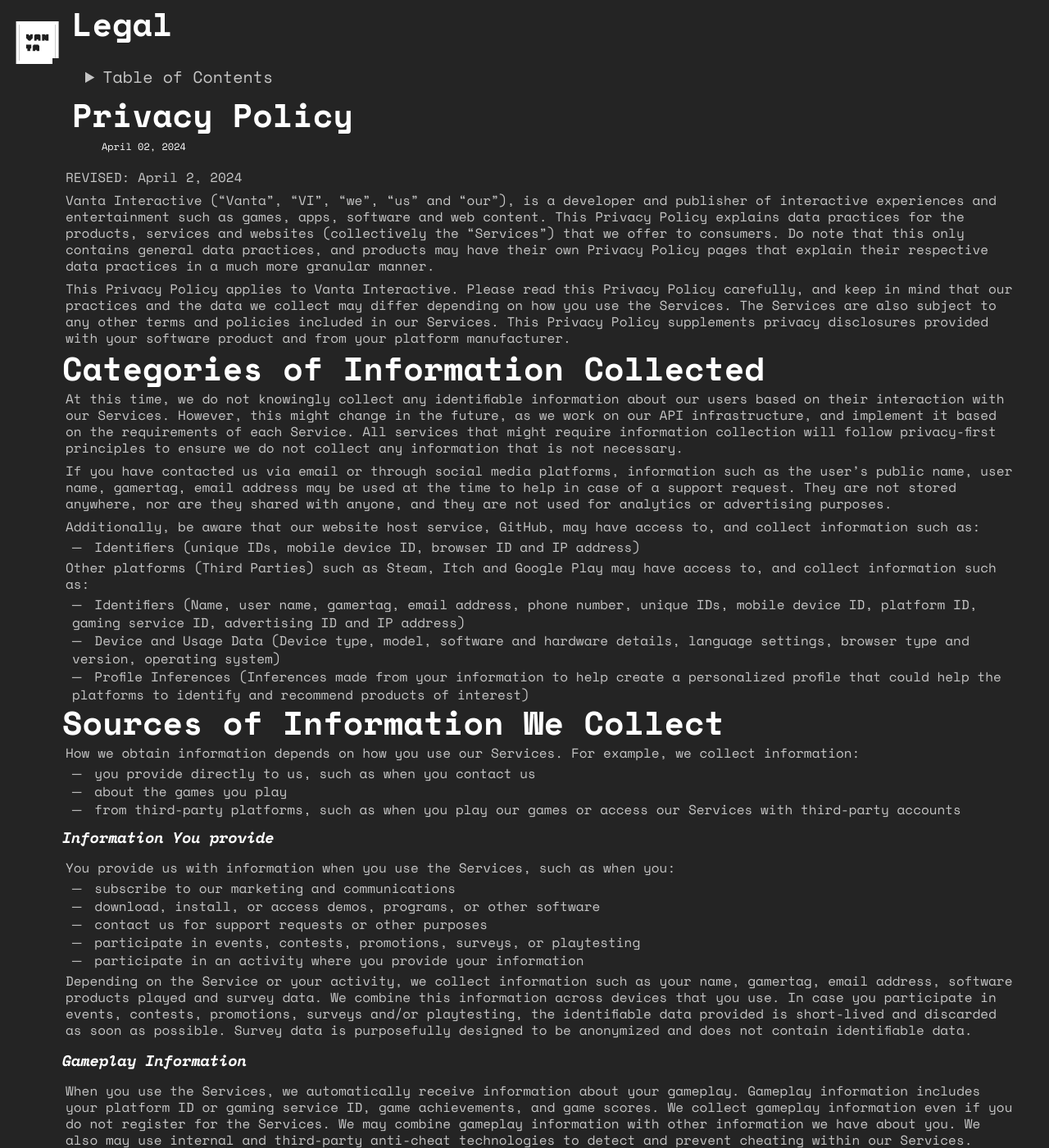
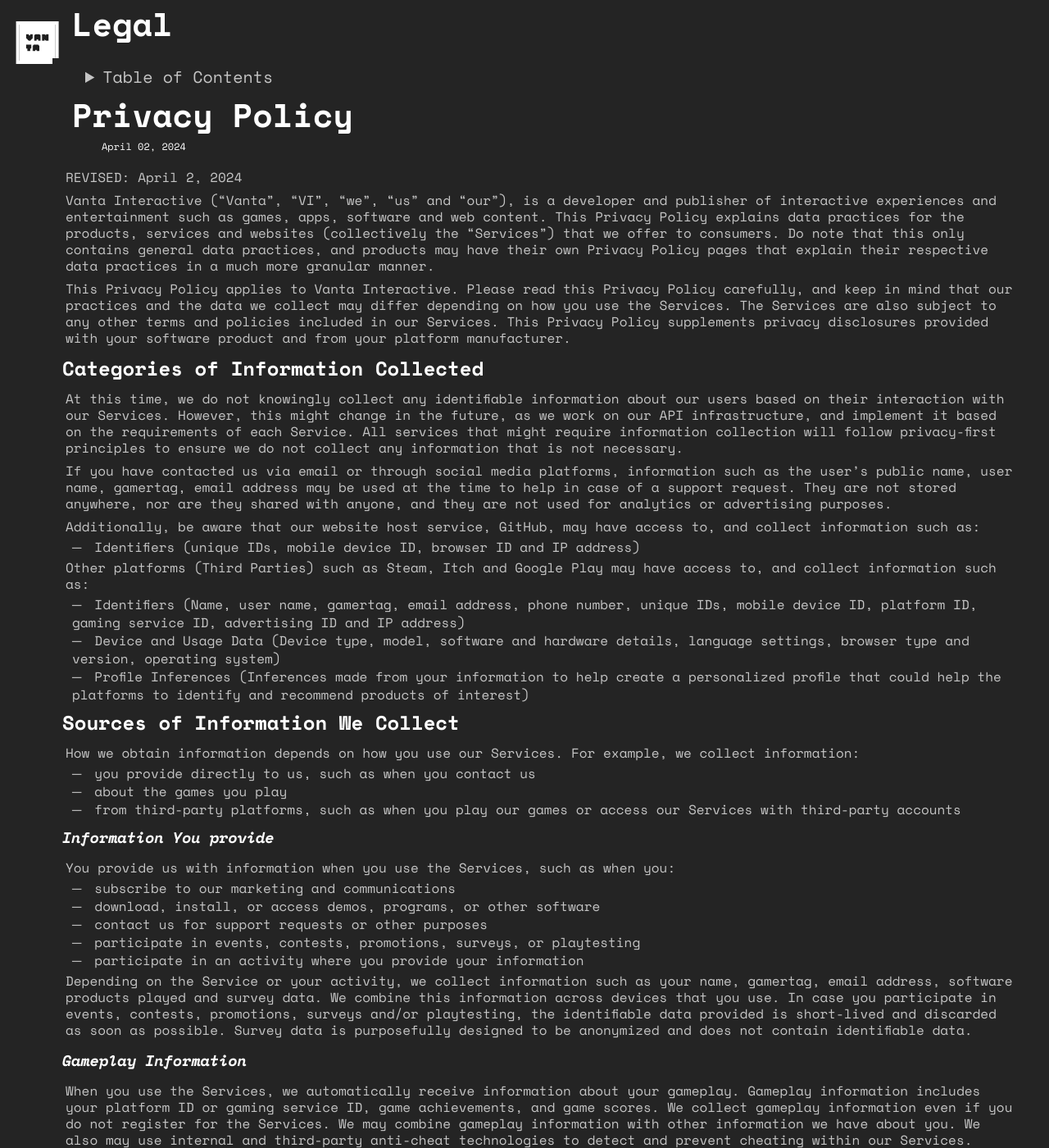
Before and after one commit to VantaInteractive/Legal, a Jekyll site: the page built from privacy-policy.md, in a window 1280 px wide and 1400 px high. Shown: the whole window at 82% size. Built offline with Jekyll 4.4.1, drawn with Linux system fonts in a browser that asks for light colours; some web fonts are replaced.

Commit message:
RELEASE: VI Legal (2024-06-01)

```diff
--- a/_includes/header.html
+++ b/_includes/header.html
@@ -1,11 +1,11 @@
 <!-- Header begin -->
-        <header class="header header-padding bg-header">
+        <header class="header header-padding bg-header" id="landing">
             <div class="header-left">
                 <div class="header-branding row">
                     <a href="https://vantainteractive.com/">
                     <img class="header-logo" id="logo" src="{{ site.baseurl }}/favicon/vi-logo-big-wh.png" alt="VI brand image"/></a>
                     <div class="header-spacing"></div>
-                    <a href="{{ site.baseurl }}"><p class="header-branding monospace white rem3 semibold">Legal</p></a>
+                    <a href="{{ site.baseurl }}/"><p class="header-branding monospace white rem3 semibold">Legal</p></a>
                 </div>
               </div>
         </header>
--- a/css/styles.css
+++ b/css/styles.css
@@ -142,6 +142,10 @@
 .footnote::before {content: "["; font-variant-position: super;}
 .footnote::after {content: "]"; font-variant-position: super;}
 .footnotes {font-style: italic; font-size: var(--rem1);}
+.redacted-document p, .redacted-document p em .redacted-document ul, .redacted-document ul li, .redacted-coument a, .redacted-document li {color: var(--vantagray) !important; letter-spacing: -0.25px !important;}
+.redacted-document header .header-logo {width: var(--rem5-75) !important; height: var(--rem5-75) !important;}
+.redacted-document .post-title {padding-bottom: var(--rem5-75) !important;}
+.redacted-document hr {border: var(--headerbg-dark-transparent) solid 0.125rem; width: 100%;}
 
 .doc-column-right {flex-grow: 1; overflow: hidden;}
 .space-evenly {justify-content: space-evenly;}
--- a/privacy-policy.md
+++ b/privacy-policy.md
@@ -12,7 +12,7 @@
 
 This Privacy Policy applies to Vanta Interactive. Please read this Privacy Policy carefully, and keep in mind that our practices and the data we collect may differ depending on how you use the Services. The Services are also subject to any other terms and policies included in our Services. This Privacy Policy supplements privacy disclosures provided with your software product and from your platform manufacturer.
 
-# Categories of Information Collected
+## Categories of Information Collected
 At this time, we do not knowingly collect any identifiable information about our users based on their interaction with our Services. However, this might change in the future, as we work on our API infrastructure, and implement it based on the requirements of each Service. All services that might require information collection will follow privacy-first principles to ensure we do not collect any information that is not necessary.
 
 If you have contacted us via email or through social media platforms, information such as the user's public name, user name, gamertag, email address may be used at the time to help in case of a support request. They are not stored anywhere, nor are they shared with anyone, and they are not used for analytics or advertising purposes.
@@ -25,7 +25,7 @@
 - Device and Usage Data (Device type, model, software and hardware details, language settings, browser type and version, operating system)
 - Profile Inferences (Inferences made from your information to help create a personalized profile that could help the platforms to identify and recommend products of interest)
 
-# Sources of Information We Collect
+## Sources of Information We Collect
 How we obtain information depends on how you use our Services. For example, we collect information:
 - you provide directly to us, such as when you contact us
 - about the games you play
@@ -47,7 +47,7 @@
 ### *Information from Third Parties*
 We fully rely on Third-Party providers such as Steam, Itch, Google Play to share statistics related to player engagement to improve our user research, and to get to know better our user base. These statistics do not contain identifiable information such as names, user names, email addresses, unique IDs.
 
-# When We Share Information
+## When We Share Information
 As detailed below, we share your information with:
 - public statistics
 - vendors that perform support and other services for us
@@ -65,25 +65,25 @@
 - Legal & Safety: We may share your information to protect the security of our Services, servers, network systems, databases, users and business and in connection with an investigation of fraud, intellectual property infringements, interference with our rights, property or users, or other activity that is illegal or may expose you or us to legal liability, including as required or requested by law enforcement or other government officials. We also may share your information with third parties when we have reason to believe that a disclosure is necessary to address potential or actual injury or interference with our rights, property, operations, users, or others who may be harmed or may suffer loss or damage, or when we believe that it is necessary to protect our rights, investigate, or enforce our policies, terms, combat fraud, or comply with a judicial proceeding, court order, or legal process served on Vanta Interactive. We also may share your information when we have reason to believe it is necessary to investigate or enforce our policies, terms, or other legal document or contract related to the Services or rights of a third-party.
 - As Disclosed to You: We may share your information as disclosed to you at the time of collection.
 
-# Manage Your Communications
+## Manage Your Communications
 We provide the option for you to manage your communications you receive from us. These include the email unsubscribe option.
 
 ### *Email Unsubscribe*
 You can unsubscribe from marketing emails from Vanta Interactive by using the unsubscribe link provided in the email.
 
-# Data Retention
+## Data Retention
 We’ll keep your information for as long as necessary to provide you with the Services, fulfill our legal obligations, and/or exercise, defend or establish our rights.
 
 We may still retain some of your personal information in our files for a reasonable period of time to resolve disputes, enforce our terms and policies, administer our Services, comply with technical and legal requirements, and/or other constraints related to the security, integrity, and operation of our Services, after which we will take steps to delete or archive your personal information.
 
-# Children’s Privacy
+## Children’s Privacy
 
 Generally, we direct our Services to a general audience and we do not knowingly collect personal information from children under 13 years old (or older, if applicable law provides for different protections). We may direct certain Services to an audience of all ages—including children. For these Services, we may restrict the collection of personal information on the Services from anyone, apply an age gate allowing children to use the Services while restricting the collection of personal information on the Services from children, or get a parent’s permission to collect personal information from children. If we become aware that a child has provided personal information without a parent’s permission, we will promptly delete this information. We encourage parents to instruct their children to never give out their real names, addresses, or phone numbers, without permission, when using the Internet.
 
-# Data Security
+## Data Security
 We follow generally accepted industry standards and maintain appropriate safeguards to help protect the security, integrity, and privacy of the information we collect about you. These security measures are designed to protect against the accidental or unlawful destruction, loss, misuse, alteration, and unauthorized disclosure of, or access to, the information under our control. However, no system can be 100% secure and we cannot guarantee our security measures.
 
-# Other Terms, Third-Party Terms, and Links to Other Sites
+## Other Terms, Third-Party Terms, and Links to Other Sites
 Use of our services and products may be subject to other terms and disclosures provided by us, platform manufacturers, and other partners, including: (i) the terms that accompanied your purchase; (ii) terms applicable to online Services; (iii) other terms and disclosures made available to you by us or third parties. We are not responsible for practices on third-party sites that may be linked to the Services.
 
 ### *Third Party Services*
@@ -92,8 +92,8 @@
 ### *Third Party Websites*
 Our Services may direct you to third-party sites. If we link to another site, it is not an endorsement, authorization, or representation of our affiliation with that third party. Please review the privacy policy of the other site before you submit any of your personal information to that site.
 
-# Contact Us
+## Contact Us
 If you have questions about this Privacy Policy, please contact us at [business.vantainteractive@gmail.com](mailto://business.vantainteractive@gmail.com).
 
-# Changes to Privacy Policy
+## Changes to Privacy Policy
 We reserve the right to make changes to this Privacy Policy. Please check back from time to time to review these changes. If we change this Privacy Policy in a material way, we will provide appropriate notice to you and, as appropriate, provide additional choices regarding such change. As permitted by applicable law, your continued use of the Services means that you accept these changes.
```
Also changed, not shown: privacy-security-commitment.md (+6 -6 lines), terms-of-service.md (+9 -9 lines).
